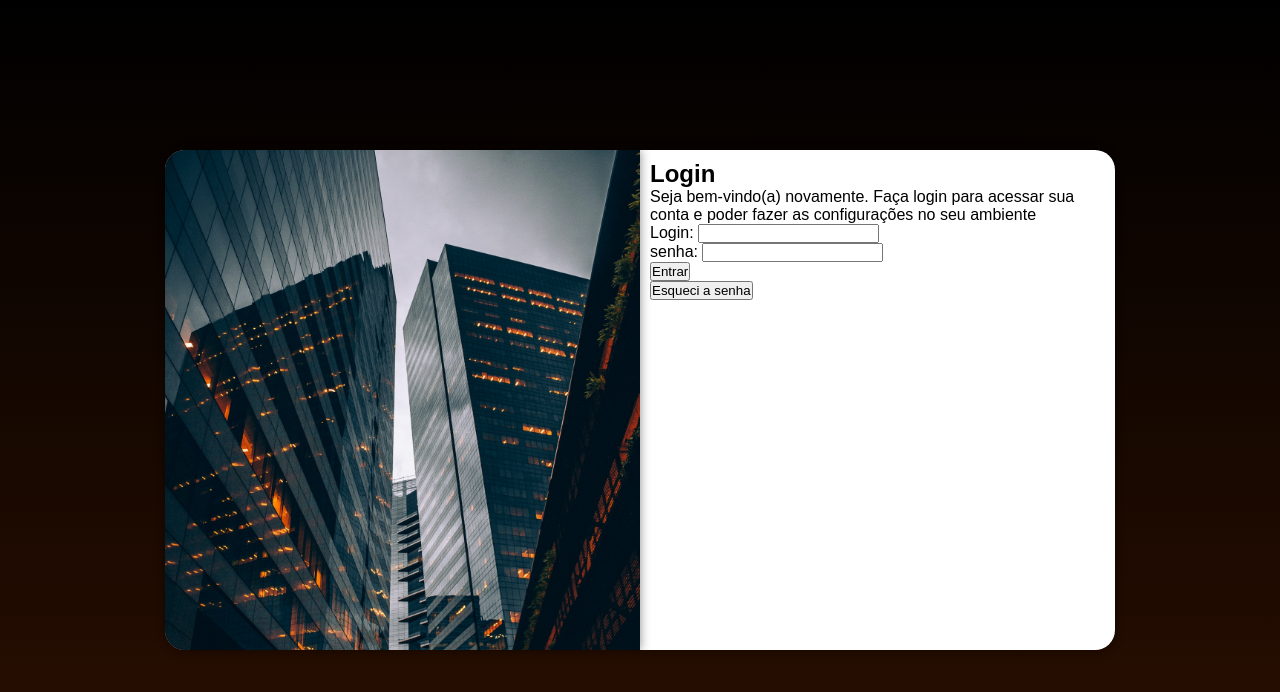
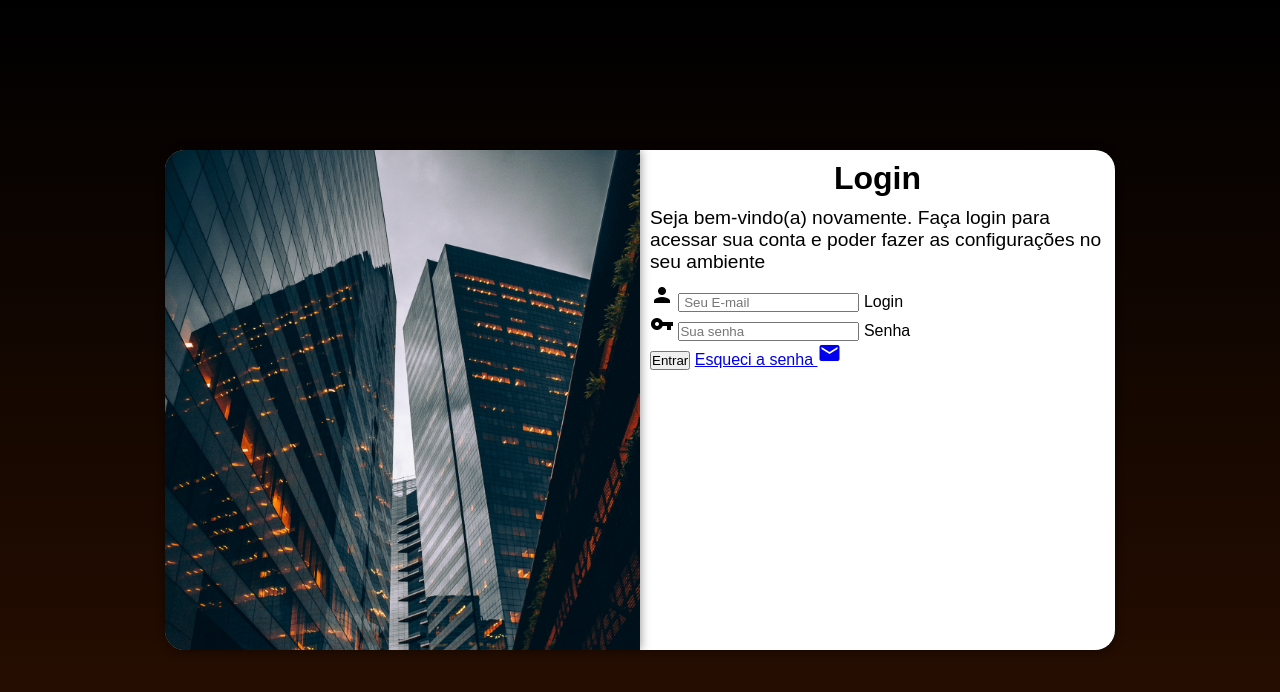
Before and after one commit to antoniomarcuss/projeto-login, a plain HTML site: page index.html in a window 1280 px wide. Drawn offline with Linux system fonts and the light colour scheme.

Commit message:
criando formulario

```diff
--- a/estilos/media-query.css
+++ b/estilos/media-query.css
@@ -26,6 +26,15 @@ grandes telas: acima de 1200px
         float: right;
         width: 70%;
     }
+
+    div#formulario > h1 {
+        font-size: 2em;
+    }
+
+    div#formulario > p {
+        font-size: 1.2em;
+        margin-bottom: 10px;
+    }
 }
 
 @media screen and (min-width:992px) {
@@ -45,4 +54,13 @@ grandes telas: acima de 1200px
         float: right;
         width: 50%;
     }
+
+    div#formulario > h1 {
+        font-size: 2em;
+    }
+
+    div#formulario > p {
+        font-size: 1.2em;
+        margin-bottom: 10px;
+    }
 }
--- a/estilos/style.css
+++ b/estilos/style.css
@@ -52,3 +52,12 @@ section#login > div#formulario{
     display: block;
     padding: 10px;
 }
+
+div#formulario > h1 {
+    text-align: center;
+    margin-bottom: 10px;
+}
+div#formulario > p {
+    font-size: 0.8em;
+    margin-bottom: 10px;
+}
--- a/index.html
+++ b/index.html
@@ -5,6 +5,7 @@
     <meta http-equiv="X-UA-Compatible" content="IE=edge">
     <meta name="viewport" content="width=device-width, initial-scale=1.0">
     <title>Projeto Login</title>
+    <link href="https://fonts.googleapis.com/icon?family=Material+Icons"rel="stylesheet">
     <link rel="stylesheet" href="estilos/style.css">
     <link rel="stylesheet" href="estilos/media-query.css" media="screen">
 </head>
@@ -17,20 +18,25 @@
             <div id="formulario">
                 <h1>Login</h1>
                 <p>Seja bem-vindo(a) novamente. Faça login para acessar sua conta e poder fazer as configurações no seu ambiente </p>
-                <form action="login.js" method="post">
-                <p><label for="ilogin">Login: </label><input type="text" name="login" id="ilogin">
-                </p>
-                <p>
-                    <label for="isenha">senha: </label>
-                    <input type="text" name="senha" id="isenha">
-                </p>
+                <form action="login.js" method="post" autocomplete="on">
 
-                <p>
-                    <input type="submit" value="Entrar">
-                </p>
-                <p>
-                    <input type="submit" value="Esqueci a senha">
-                </p>
+                <div class="campo">
+                    <span class="material-icons">person</span>
+                    <input type="email" name="login" id="ilogin" required maxlength="30" placeholder=" Seu E-mail" autocomplete="email">
+                    <label for="ilogin">Login </label>
+                </div>
+
+
+                <div class="campo">
+                    <span class="material-icons">vpn_key</span>
+                   <input type="text" name="senha" id="isenha" required minlength="8" maxlength="20" placeholder="Sua senha" autocomplete="current-password">
+                    <label for="isenha">Senha</label>
+                </div>
+
+                <input type="submit" value="Entrar">
+                <a href="Esqueci a senha">
+                    Esqueci a senha <i class="material-icons">mail</i></a>
+
                 </form>
             </div>
         </section>
```
